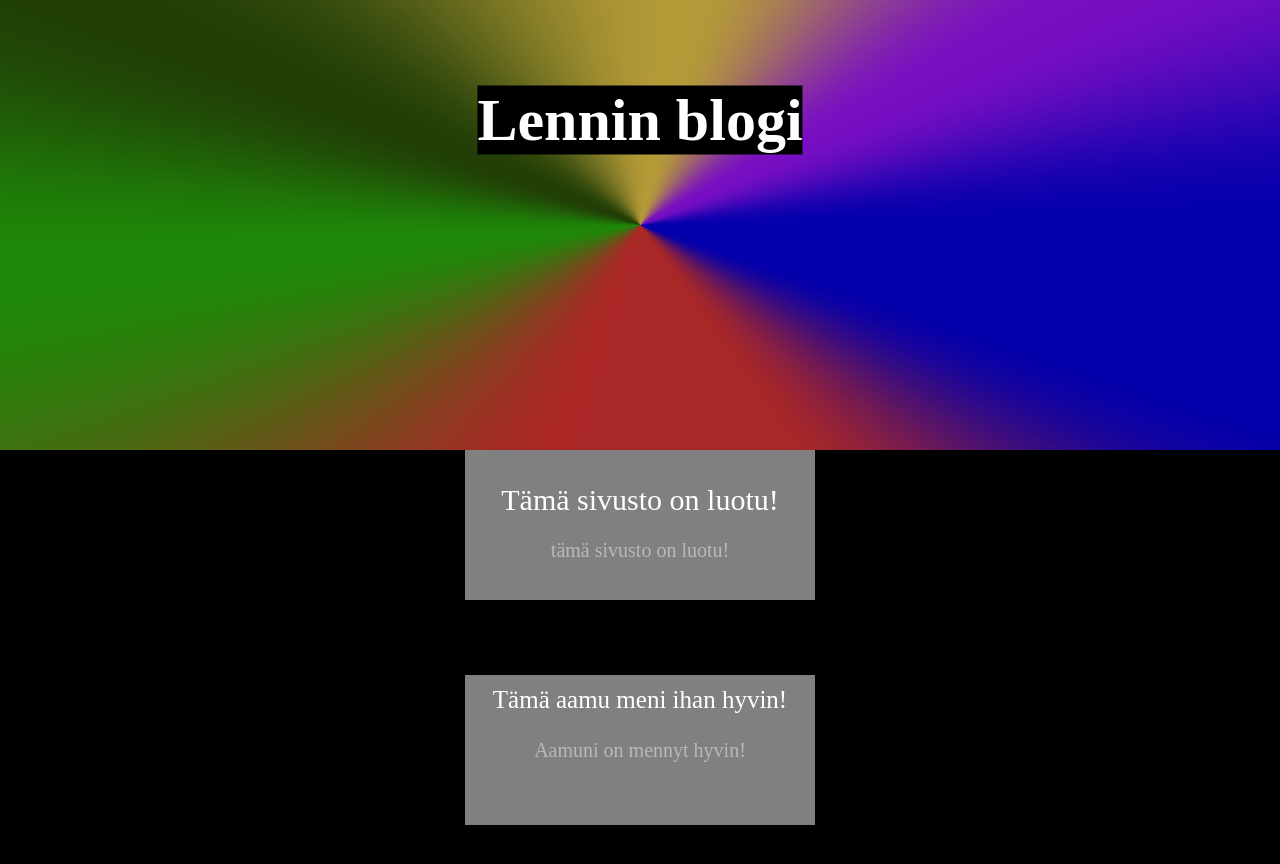
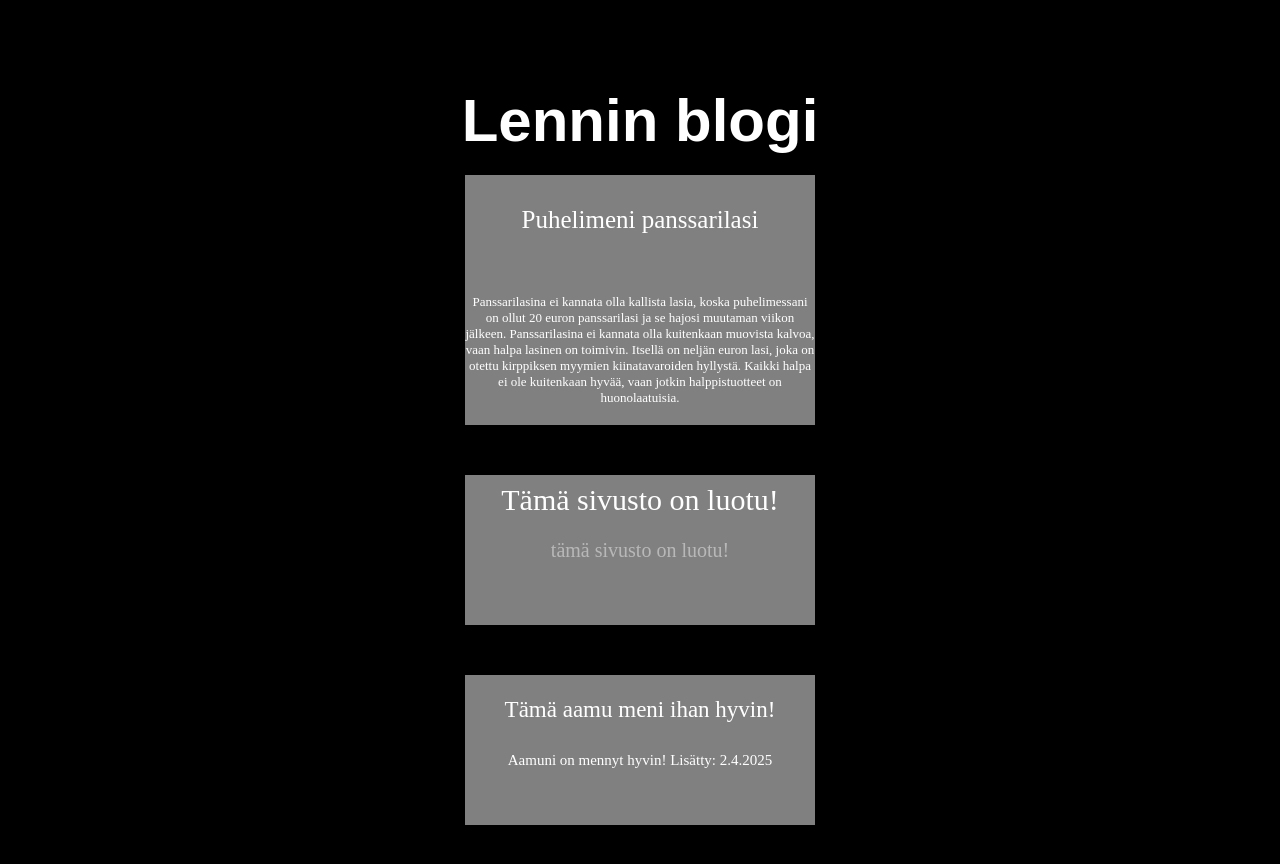
Before and after one commit to lentas1/blogi, a plain HTML site: page index.html in a window 1280 px wide. Before the commit the page ends 825 px from the top, so only its background shows below. Drawn offline with Linux system fonts and the light colour scheme.

Commit message:
Add files via upload

```diff
--- a/index.html
+++ b/index.html
@@ -12,7 +12,13 @@
 
 <script src="jquery-3.7.1.min.js"></script>
 
+<div class="div3">
 
+    <text class="test112" id="test1211">Panssarilasina ei kannata olla kallista lasia, koska puhelimessani on ollut 20 euron panssarilasi ja se hajosi muutaman viikon jälkeen. Panssarilasina ei kannata olla kuitenkaan muovista kalvoa, vaan halpa lasinen on toimivin. Itsellä on neljän euron lasi, joka on otettu kirppiksen myymien kiinatavaroiden hyllystä. Kaikki halpa ei ole kuitenkaan hyvää, vaan jotkin halppistuotteet on huonolaatuisia. </text>
+    <text class="header3">Puhelimeni panssarilasi</text>
+
+
+</div>
 <div class="div1">
 
     <text class="test1" id="test1">tämä sivusto on luotu!</text>
@@ -22,7 +28,7 @@
 </div>
 <div class="div2">
 
-    <text class="test12" id="test121">Aamuni on mennyt hyvin!</text>
+    <text class="test12" id="test121">Aamuni on mennyt hyvin!  Lisätty: 2.4.2025</text>
     <text class="header2">Tämä aamu meni ihan hyvin!</text>
 
 
@@ -33,6 +39,9 @@
 <svg id="rect121" class="rect12" width="350px" height="150px" xmlns="http://www.w3.org/2000/svg">
     <rect width="350px" height="200px"  fill="gray" />
 </svg>
+<svg id="rect1211" class="rect122" width="350px" height="250px" xmlns="http://www.w3.org/2000/svg">
+    <rect width="350px" height="400px"  fill="gray" />
+</svg>
 <script src="uusimmat.js"></script>
-
+<iframe style="position:absolute; top: 1100px; left: 50%; transform: translate(-50%, -50%);" src="https://scratch.mit.edu/projects/324133277/embed" allowtransparency="true" width="485" height="402" frameborder="0" scrolling="no" allowfullscreen></iframe>
 </body>
--- a/style.css
+++ b/style.css
@@ -1,9 +1,6 @@
 body, html {
-    background-image: url('e.png');
     background-position-y: 0%;
-    background-size: 100% 450px;
-    background-repeat: no-repeat;
-    background-color: black
+    background-color: rgb(0, 0, 0);
 
 
 
@@ -17,6 +14,7 @@ body, html {
     color: rgb(255, 255, 255);
     transform: translate(-50%, -50%);
     background-color: black;
+    font-family: arial;
 
 
 
@@ -52,7 +50,7 @@ body, html {
 }
 .rect1{
     position: absolute;
-    top: 525px;
+    top: 550px;
     left: 50%;
     margin-right: -50%;
     transform: translate(-50%, -50%);
@@ -70,21 +68,59 @@ body, html {
     position: absolute;
     text-align: center;
     left:50%;
-    top: 750px;
-    color: rgb(184, 184, 184);
+    top: 760px;
+    color: rgb(255, 255, 255);
     transform: translate(-50%, -50%);
 
-    font-size: 20px;
+    font-size: 15px;
     z-index: 1;
 }
 .header2{
     position: absolute;
     text-align: center;
     left:50%;
-    top: 700px;
+    top: 710px;
+    color: rgb(255, 255, 255);
+    transform: translate(-50%, -50%);
+    word-break: 350px;
+    width: 350px;
+    font-size: 23px;
+    z-index: 1;
+}
+.header3{
+    position: absolute;
+    text-align: center;
+    left:50%;
+    top: 220px;
     color: rgb(255, 255, 255);
     transform: translate(-50%, -50%);
 
     font-size: 25px;
     z-index: 1;
 }
+.rect122{
+    position: absolute;
+    top: 300px;
+    left: 50%;
+    margin-right: -50%;
+    transform: translate(-50%, -50%);
+    z-index: 0;
+}
+.test112{
+    position: absolute;
+    text-align: center;
+    left:50%;
+    top: 350px;
+    color: rgb(255, 255, 255);
+    transform: translate(-50%, -50%);
+    word-wrap: break-word;
+    width: 350px;
+    font-size: 13px;
+    z-index: 1;
+}
+.ifraame{
+    position: relative;
+    top: 1000px;
+    left: 50%;
+
+}
```
